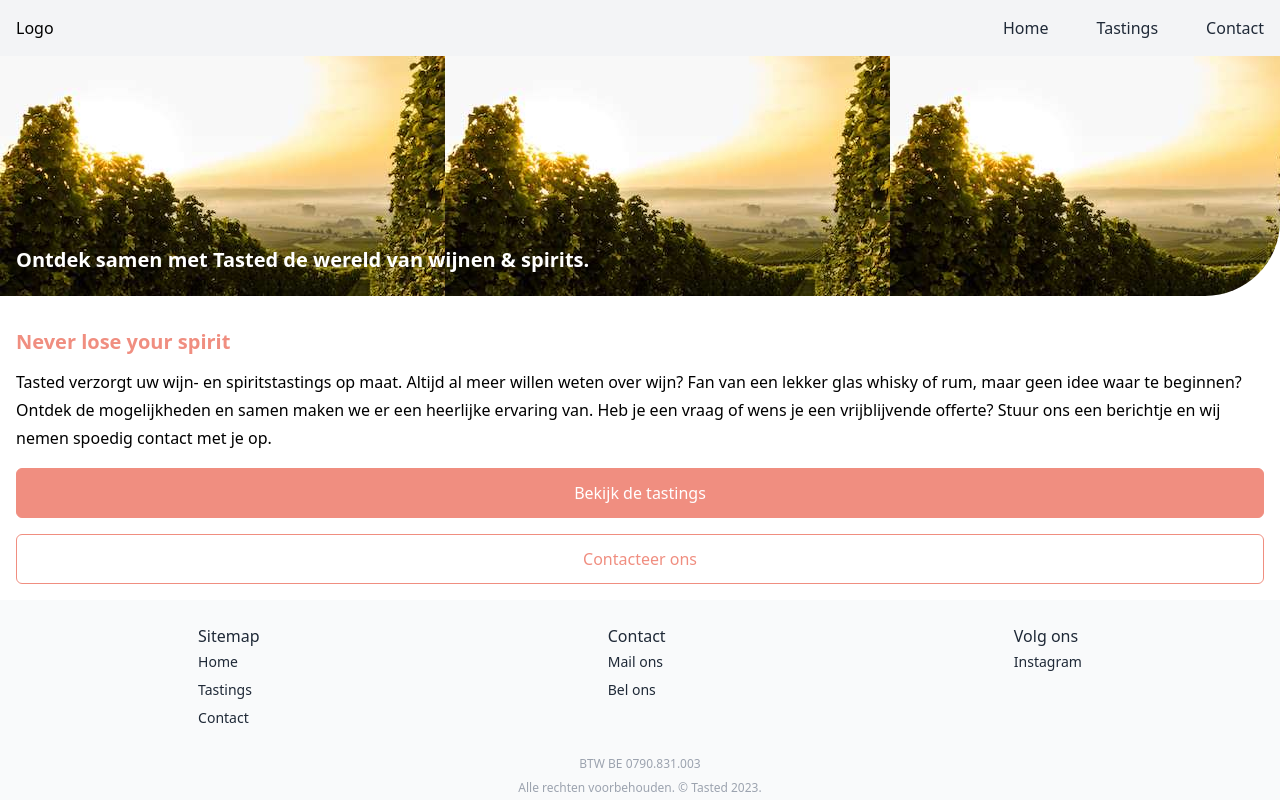
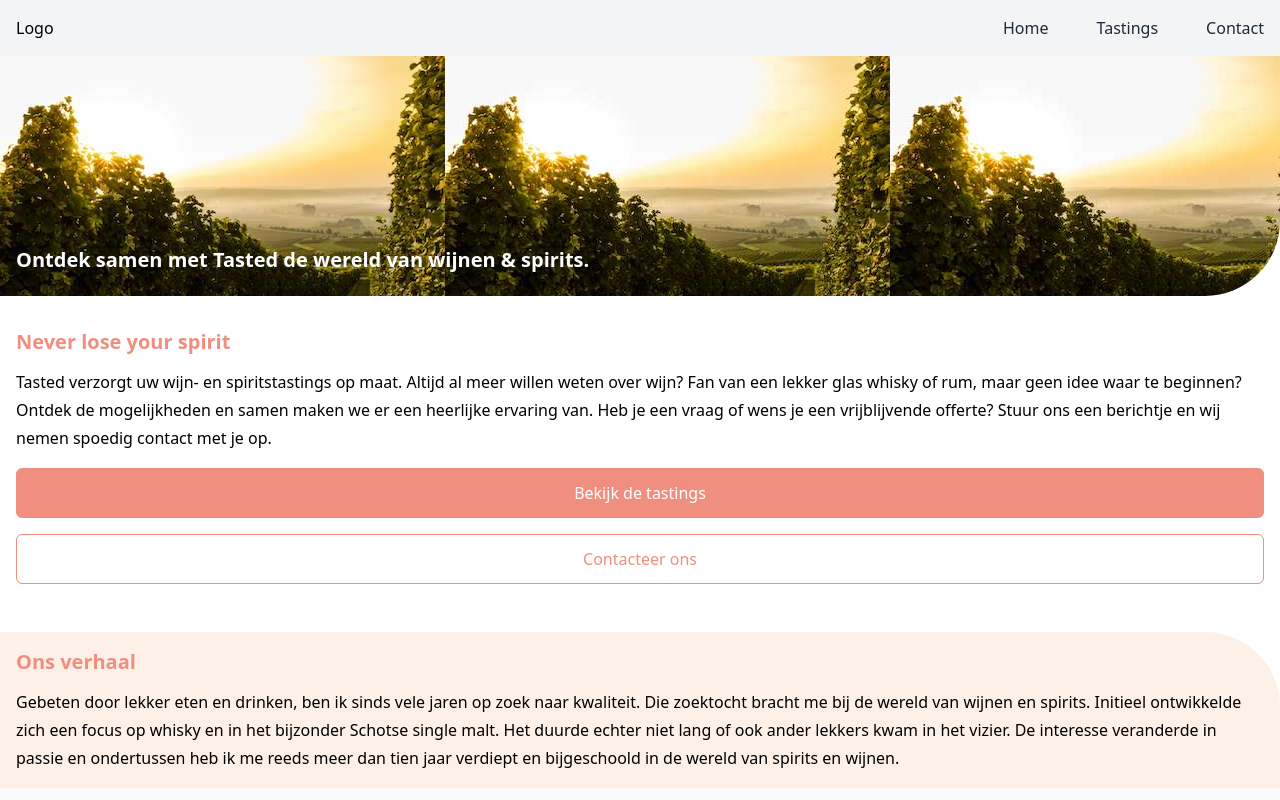
Before and after one commit to JonasBne/tastedwineandspirits.be, an Astro site: page / in a window 1280 px wide. Shown: the top 800 px of the page. Built offline with nearby package versions, Linux system fonts and the light colour scheme; Astro itself is replaced by a stand-in of ours.

Commit message:
feat: add section about our story

```diff
--- a/src/pages/index.astro
+++ b/src/pages/index.astro
@@ -24,5 +24,14 @@ import Layout from '../layouts/Layout.astro';
 				<SecondaryActionLink label="Contacteer ons" redirectTo={appRoutes.contact} />
 			</div>
 		</section>
+		<section class="bg-rose-secondary rounded-tr-[75px] p-4 mt-12">
+			<SectionHeading heading="Ons verhaal" />
+			<p class="mt-3 font-light leading-7">
+				Gebeten door lekker eten en drinken, ben ik sinds vele jaren op zoek naar kwaliteit.
+				Die zoektocht bracht me bij de wereld van wijnen en spirits. Initieel ontwikkelde zich een focus op whisky en in het bijzonder Schotse single malt.
+				Het duurde echter niet lang of ook ander lekkers kwam in het vizier. De interesse veranderde in passie en ondertussen heb ik me reeds meer dan tien jaar verdiept
+				en bijgeschoold in de wereld van spirits en wijnen.
+			</p>
+		</section>
 	</main>
 </Layout>
```
